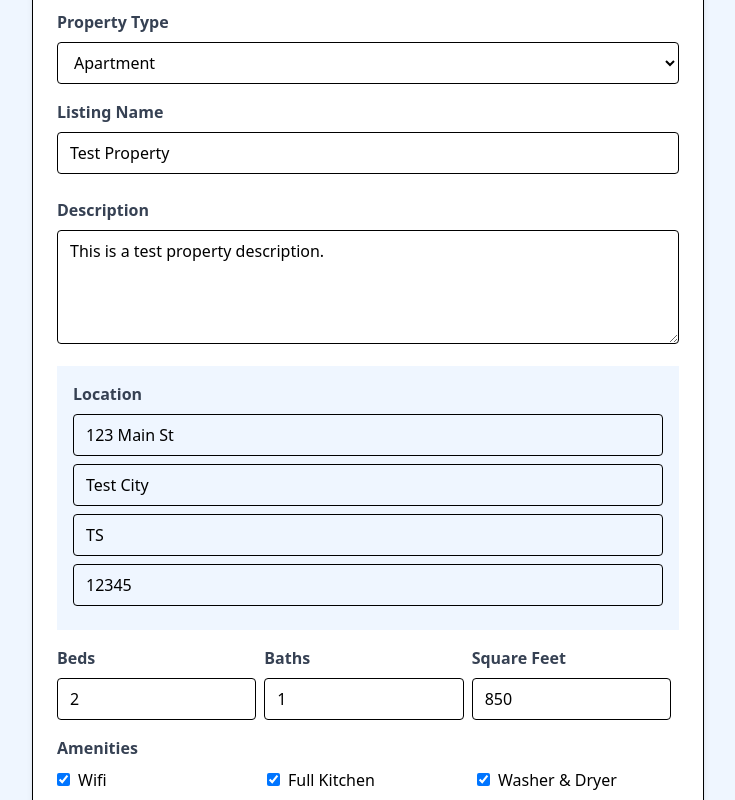
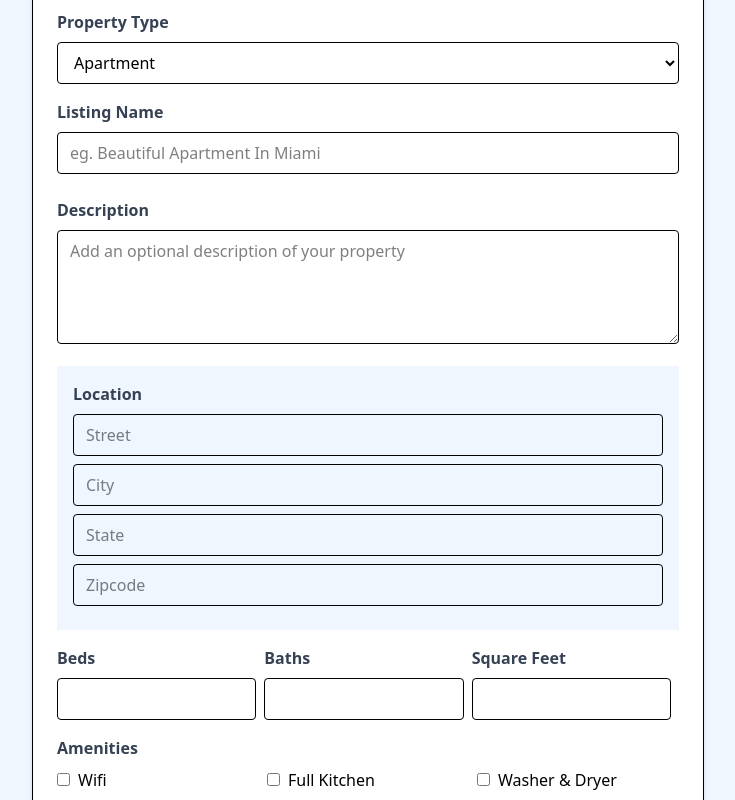
Before and after one commit to tonynouhra/Property-Pulse, a Next.js app: page /properties/add in a window 1280 px wide. Shown: the part 260-1060 px from the top of the page, without its empty margins (272-1007 px from the left). Built offline with nearby package versions, Linux system fonts and the light colour scheme; no server answers.

Commit message:
reset PropertyAddForm fields for improved user input experience

```diff
--- a/components/PropertyAddForm.jsx
+++ b/components/PropertyAddForm.jsx
@@ -68,28 +68,28 @@ const PropertyAddForm = () => {
     const [mounted, setMounted] = useState(false);
     // to test form state
     const [fields, setFields] = useState({
-        type: 'Appartment',
-        name: 'Test Property',
-        description: 'This is a test property description.',
+        type: '',
+        name: '',
+        description: '',
         location: {
-            street: '123 Main St',
-            city: 'Test City',
-            state: 'TS',
-            zipcode: '12345'
+            street: '',
+            city: '',
+            state: '',
+            zipcode: ''
         },
-        beds: '2',
-        baths: '1',
-        square_feet: '850',
-        amenities: ['Wifi', 'Full Kitchen', 'Washer & Dryer', 'Coffee Maker'],
+        beds: '',
+        baths: '',
+        square_feet: '',
+        amenities: [],
         rates: {
-            weekly: '500',
-            monthly: '1500',
-            nightly: '80'
+            weekly: '',
+            monthly: '',
+            nightly: ''
         },
         seller_info: {
-            name: 'John Doe',
+            name: '',
             email: '',
-            phone: '123-456-7890'
+            phone: ''
         },
         images: [],
 
```
